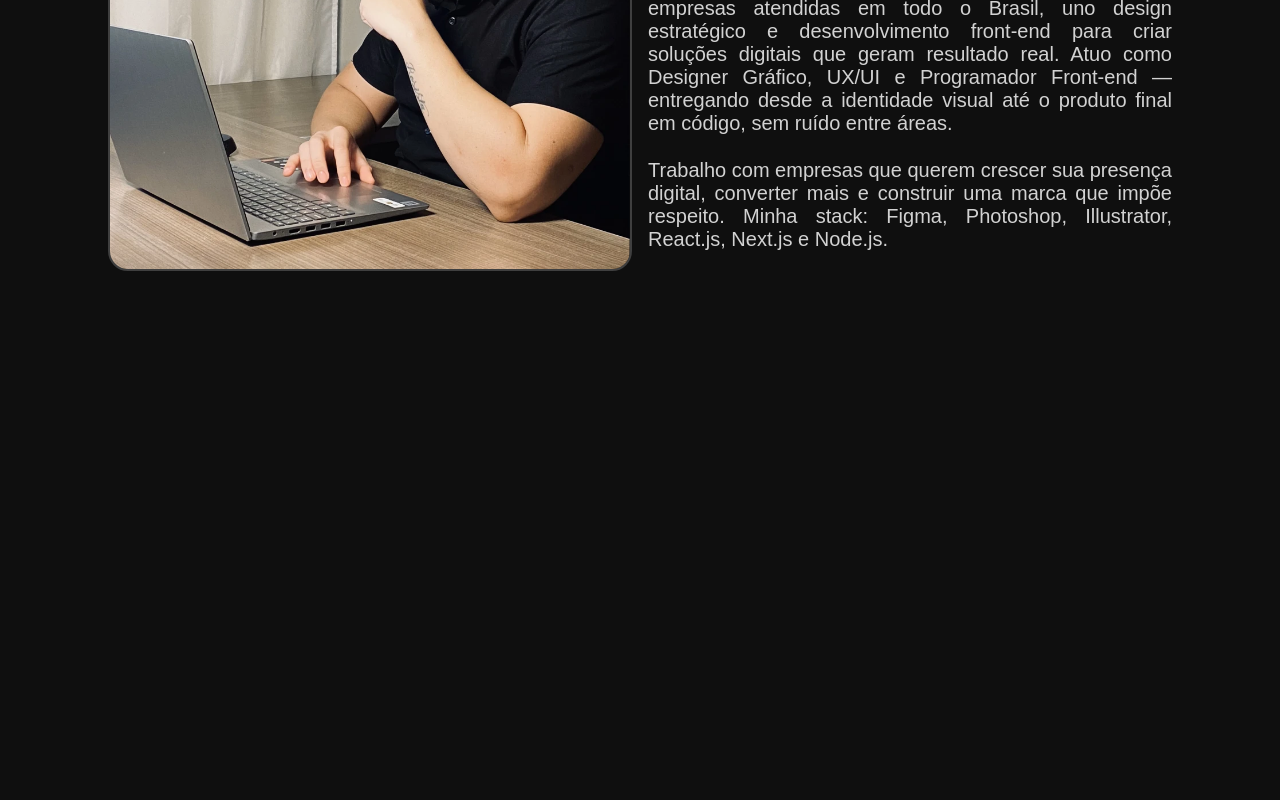
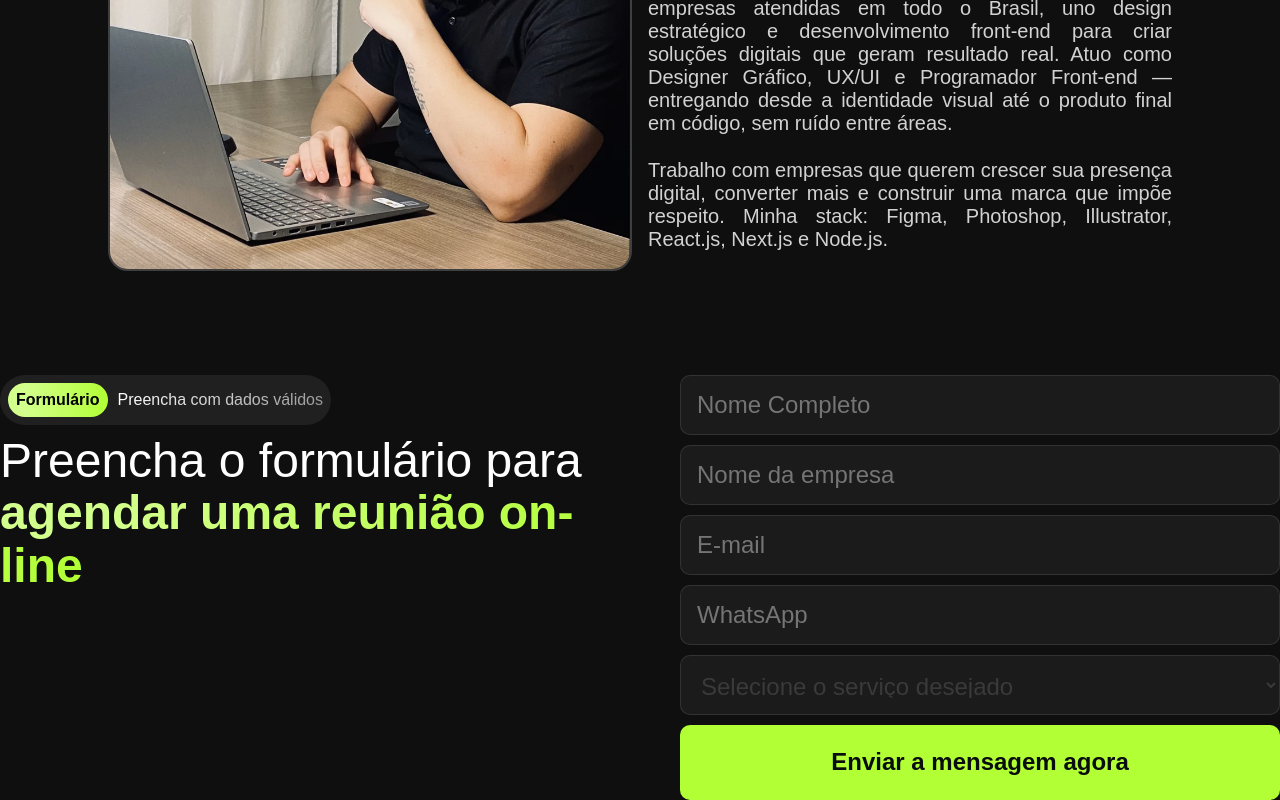
Before and after one commit to joaopaulocostasantos/my-portfolio-website, a Next.js app: page / in a window 1280 px wide. Shown: the part 2872-3672 px from the top of the page. Before the commit the page ends 3147 px from the top, so only its background shows below. Built offline with nearby package versions, Linux system fonts and the light colour scheme; a web font is replaced by a local one.

Commit message:
component form completed

```diff
--- a/src/app/page.tsx
+++ b/src/app/page.tsx
@@ -1,4 +1,5 @@
 import { About } from "@/components/sections/About/About";
+import { Form } from "@/components/sections/Form/Form";
 import { Hero } from "@/components/sections/Hero/Hero";
 import { Portfolio } from "@/components/sections/Portfolio/Portfolio";
 import { Solutions } from "@/components/sections/Solutions/Solutions";
@@ -10,6 +11,7 @@ export default function Home() {
       <Solutions />
       <Portfolio />
       <About />
+      <Form />
     </main>
   );
 }
--- /dev/null
+++ b/src/components/sections/Form/Form.module.scss
@@ -0,0 +1,75 @@
+.form__container {
+  display: flex;
+  align-items: center;
+  justify-content: center;
+  margin-top: 100px;
+
+  .form__wrapper {
+    width: 100%;
+    display: flex;
+    align-items: start;
+    justify-content: space-between;
+    gap: 80px;
+
+    .form__content {
+      width: 50%;
+      display: flex;
+      flex-direction: column;
+      align-items: start;
+      gap: 10px;
+
+      h4 {
+        font-size: 48px;
+        font-weight: 400;
+        line-height: 110%;
+        color: var(--color-text);
+
+        span {
+          background: var(--color-degrade-primary);
+          -webkit-background-clip: text;
+          -webkit-text-fill-color: transparent;
+          font-weight: 700;
+          font-size: 48px;
+        }
+      }
+    }
+
+    .form {
+      width: 50%;
+      display: flex;
+      flex-direction: column;
+      gap: 10px;
+
+      input,
+      select {
+        width: 100%;
+        height: 60px;
+        padding: 16px;
+        border-radius: 10px;
+        border-radius: 10px;
+        border: 0.5px solid rgba(255, 255, 255, 0.1);
+        background: rgba(255, 255, 255, 0.05);
+        color: #3a3a3a;
+        font-size: 24px;
+        font-weight: 400;
+
+        &:focus {
+          outline: 1px solid var(--color-primary);
+        }
+      }
+
+      button {
+        width: 100%;
+        height: 75px;
+        padding: 16px;
+        border-radius: 10px;
+        border: none;
+        background: var(--color-primary);
+        color: var(--color-secondary);
+        font-size: 24px;
+        font-weight: 600;
+        cursor: pointer;
+      }
+    }
+  }
+}
--- /dev/null
+++ b/src/components/sections/Form/Form.tsx
@@ -0,0 +1,53 @@
+import { Bagde } from "@/components/ui/Bagde/Bagde";
+import styles from "./Form.module.scss";
+import { Container } from "@/components/container/Container";
+
+export function Form() {
+  return (
+    <section className={styles.form__container}>
+      <Container>
+        <div className={styles.form__wrapper}>
+          <div className={styles.form__content}>
+            <Bagde tag="Formulário" description="Preencha com dados válidos" />
+            <h4>
+              Preencha o formulário para{" "}
+              <span>agendar uma reunião on-line</span>
+            </h4>
+          </div>
+
+          <form className={styles.form}>
+            <input type="text" placeholder="Nome Completo" required />
+            <input type="text" placeholder="Nome da empresa" required />
+            <input type="email" placeholder="E-mail" required />
+            <input type="tel" placeholder="WhatsApp" required />
+            <select required>
+              <option value="">Selecione o serviço desejado</option>
+              <option value="landing-page">Landing Page</option>
+              <option value="site-institucional">Site Institucional</option>
+              <option value="site-institucional-com-blog">
+                Site Institucional com blog
+              </option>
+              <option value="blog">Blog</option>
+              <option value="loja-virtual">Loja Virtual</option>
+              <option value="cardapio-digital">Cardápio Digital</option>
+              <option value="cardapio-digital">
+                Design para Social Media e Criativos
+              </option>
+              <option value="design-ui-ux">Design UI/UX</option>
+              <option value="sistemas-web-sob-demanda">
+                Sistemas Web Sob Demanda
+              </option>
+              <option value="identidade-visual-completa">
+                Identidade Visual Completa
+              </option>
+              <option value="gestao-de-trafego-pago-e-criativos">
+                Gestão de Tráfego Pago + Criativos
+              </option>
+            </select>
+            <button type="submit">Enviar a mensagem agora</button>
+          </form>
+        </div>
+      </Container>
+    </section>
+  );
+}
```
